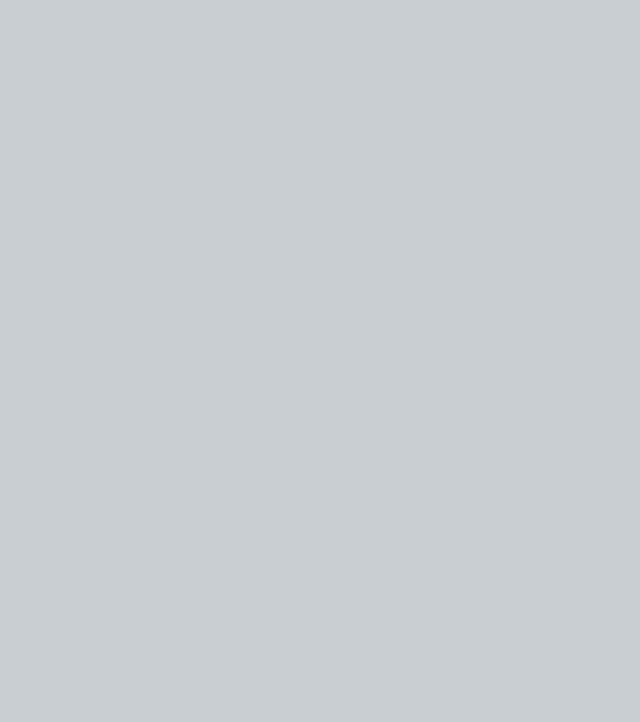
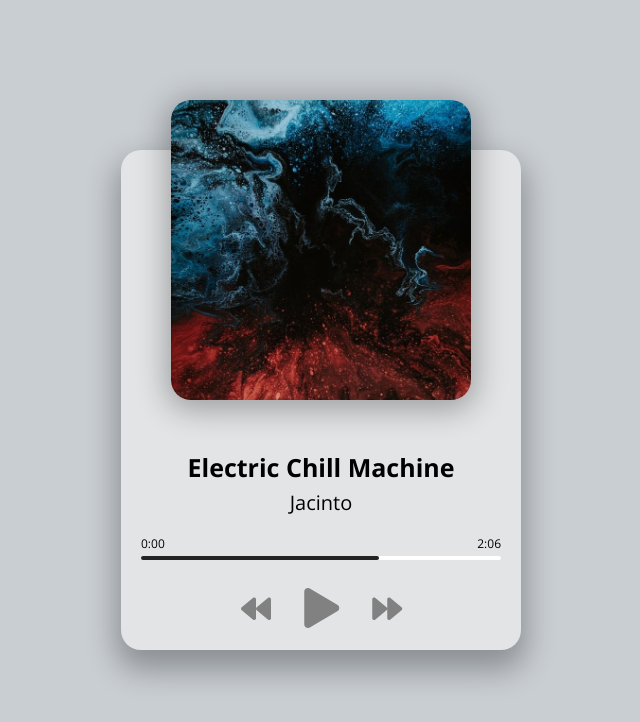
Before and after one commit to keller-johnson/music-player, a plain HTML site: page index.html in a window 1280 px wide. Shown: the whole page, without its empty margins (319-959 px from the left). Drawn offline with nearby package versions, Linux system fonts and the light colour scheme.

Commit message:
saving my progress have to go to work

```diff
--- a/index.html
+++ b/index.html
@@ -1,15 +1,41 @@
 <!DOCTYPE html>
 <html lang="en">
-<head>
-    <meta charset="UTF-8">
-    <meta name="viewport" content="width=device-width, initial-scale=1.0">
+  <head>
+    <meta charset="UTF-8" />
+    <meta name="viewport" content="width=device-width, initial-scale=1.0" />
     <title>Music Player</title>
-    <link rel="icon" type="image/png" href="favicon.png">
-    <link rel="stylesheet" href="https://cdnjs.cloudflare.com/ajax/libs/font-awesome/5.10.2/css/all.min.css"/>
-    <link rel="stylesheet" href="style.css">
-</head>
-<body>
+    <link rel="icon" type="image/png" href="favicon.png" />
+    <link
+      rel="stylesheet"
+      href="https://cdnjs.cloudflare.com/ajax/libs/font-awesome/5.10.2/css/all.min.css"
+    />
+    <link rel="stylesheet" href="style.css" />
+  </head>
+  <body>
+    <div class="player-container">
+      <!-- song properties -->
+      <div class="img-container">
+        <img src="img/jacinto-1.jpg" alt="album art" />
+      </div>
+      <h2 id="title">Electric Chill Machine</h2>
+      <h3 id="artist">Jacinto</h3>
+      <audio src="music/jacinto-1.mp3"></audio>
+      <!-- Progress -->
+      <div class="progress-container" id="progress-container">
+        <div class="progress" id="progress"></div>
+        <div class="duration-wrapper">
+          <span id="current-time">0:00</span>
+          <span id="id">2:06</span>
+        </div>
+      </div>
+      <!-- Controls -->
+      <div class="player-controls">
+        <i class="fas fa-backward" id="prev" title="previous"></i>
+        <i class="fas fa-play main-button" id="play" title="play"></i>
+        <i class="fas fa-forward" id="next" title="next"></i>
+      </div>
+    </div>
     <!-- Script -->
     <script src="script.js"></script>
-</body>
+  </body>
 </html>
--- a/script.js
+++ b/script.js
@@ -0,0 +1,4 @@
+const music = document.querySelector("audio");
+const prevBtn = document.getElementById("prev");
+const playBtn = document.getElementById("play");
+const nextBtn = document.getElementById("next");
--- a/style.css
+++ b/style.css
@@ -1,4 +1,5 @@
 /* Images created by: https://unsplash.com/@pawel_czerwinski */
+@import url("https://fonts.googleapis.com/css2?family=Open+Sans:wght@300;400;700&display=swap");
 
 html {
   box-sizing: border-box;
@@ -11,19 +12,33 @@ body {
   display: flex;
   justify-content: center;
   align-items: center;
-
+  font-family: "Open Sans", sans-serif;
   font-size: 12px;
 }
 
-
+.player-container {
+  height: 500px;
+  width: 400px;
+  background-color: #e2e4e6;
+  border-radius: 20px;
+  box-shadow: 0 15px 30px 5px rgba(0, 0, 0, 0.3);
+}
 
 .img-container {
-
+  height: 300px;
+  width: 300px;
   position: relative;
   top: -50px;
   left: 50px;
 }
 
+.img-container img {
+  height: 100%;
+  width: 100%;
+  object-fit: cover;
+  border-radius: 20px;
+  box-shadow: 0 5px 30px 5px rgba(0, 0, 0, 0.3);
+}
 
 h2 {
   font-size: 25px;
@@ -76,10 +91,13 @@ h3 {
   font-size: 30px;
   color: rgb(129, 129, 129);
   margin-right: 30px;
-
+  cursor: pointer;
+  user-select: none;
 }
 
-
+.fas:hover {
+  filter: brightness(70%);
+}
 
 .main-button {
   font-size: 40px;
@@ -89,7 +107,9 @@ h3 {
 
 /* Media Query: iPhone (Vertical) */
 @media screen and (max-width: 376px) {
-
+  .player-container {
+    width: 95vw;
+  }
 
   .img-container {
     left: 29px;
```
